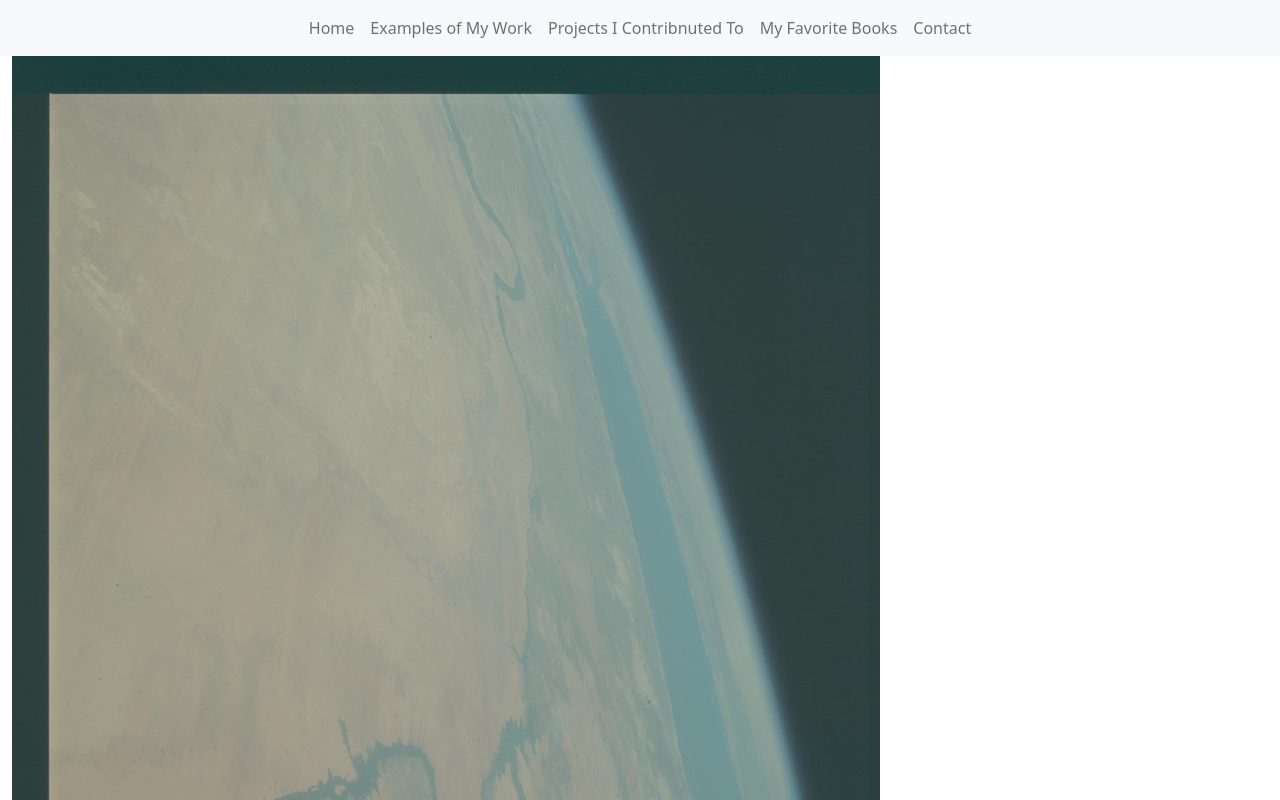
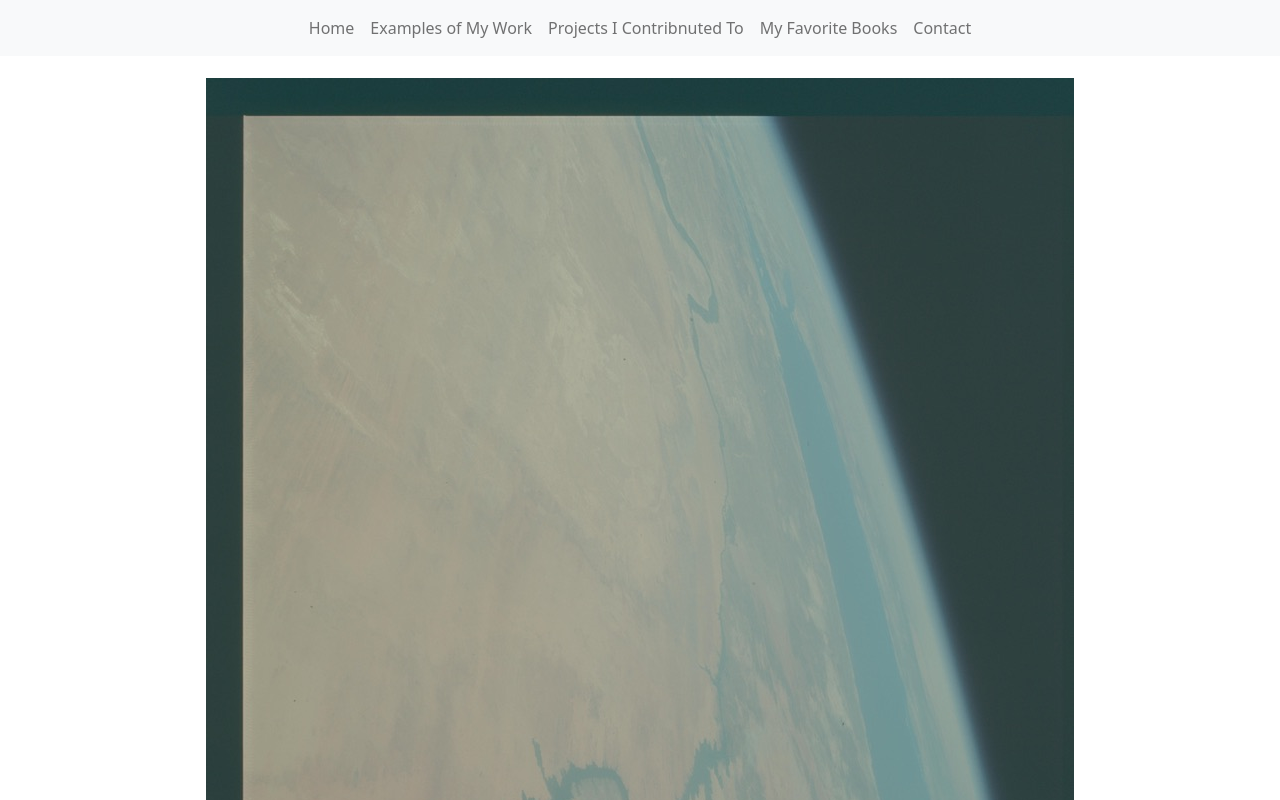
Before and after one commit to alekvuka/portfolio, a React (Create React App) app: page / in a window 1280 px wide. Shown: the top 800 px of the page. Built offline with nearby package versions, Linux system fonts and the light colour scheme.

Commit message:
centered Image and added padding

```diff
--- a/src/pages/Home.js
+++ b/src/pages/Home.js
@@ -7,8 +7,8 @@ const Home = () => {
   return (
     <div>
       <Header />
-      <Container fluid>
-        <Image src="/space.jpeg" fluid />
+      <Container className="d-flex align-items-center justify-content-center" style={{ height: '100vh', paddingTop: '150px' }}>
+            <Image src="/space.jpeg" fluid />
       </Container>
 
 
```
